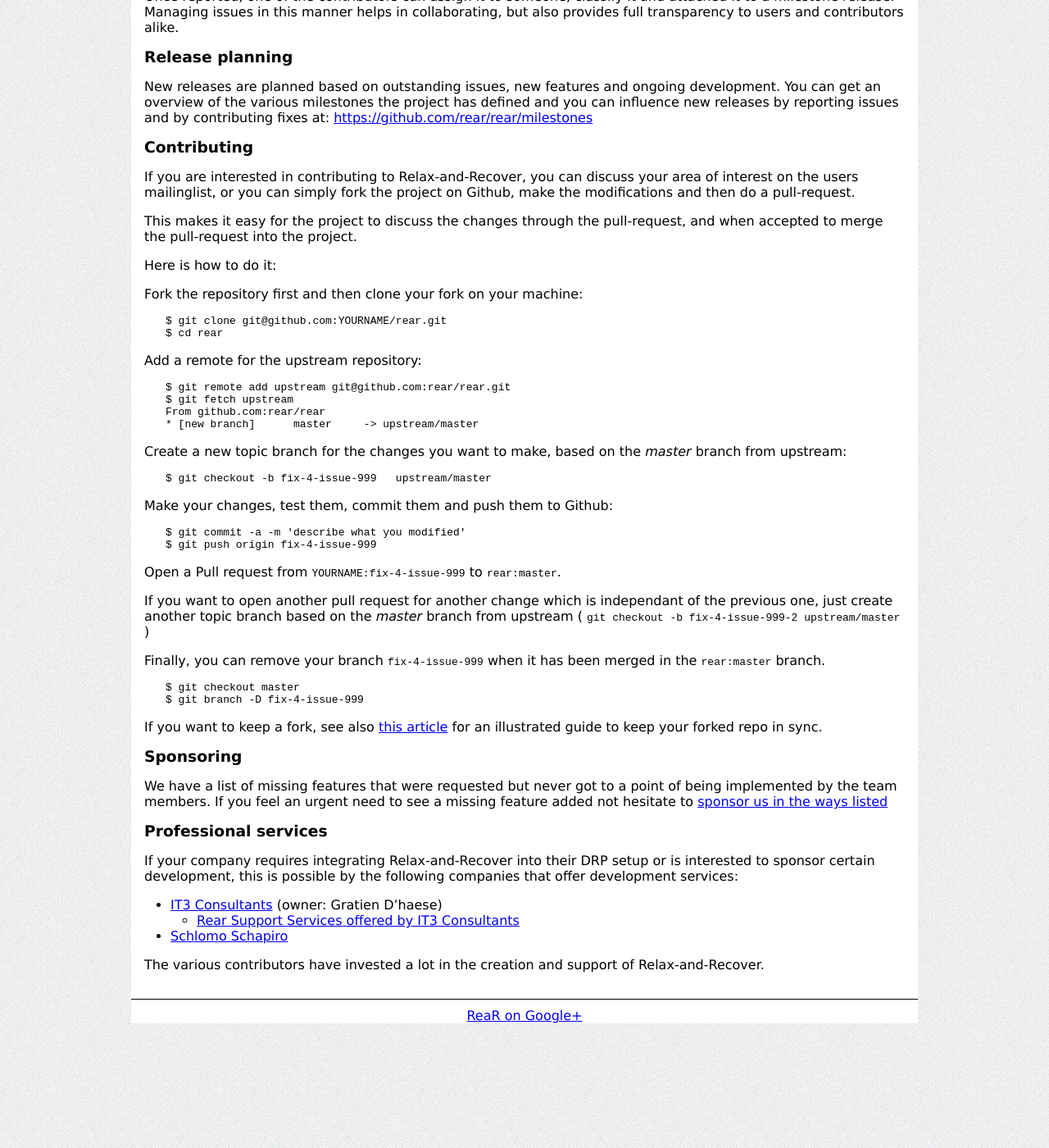
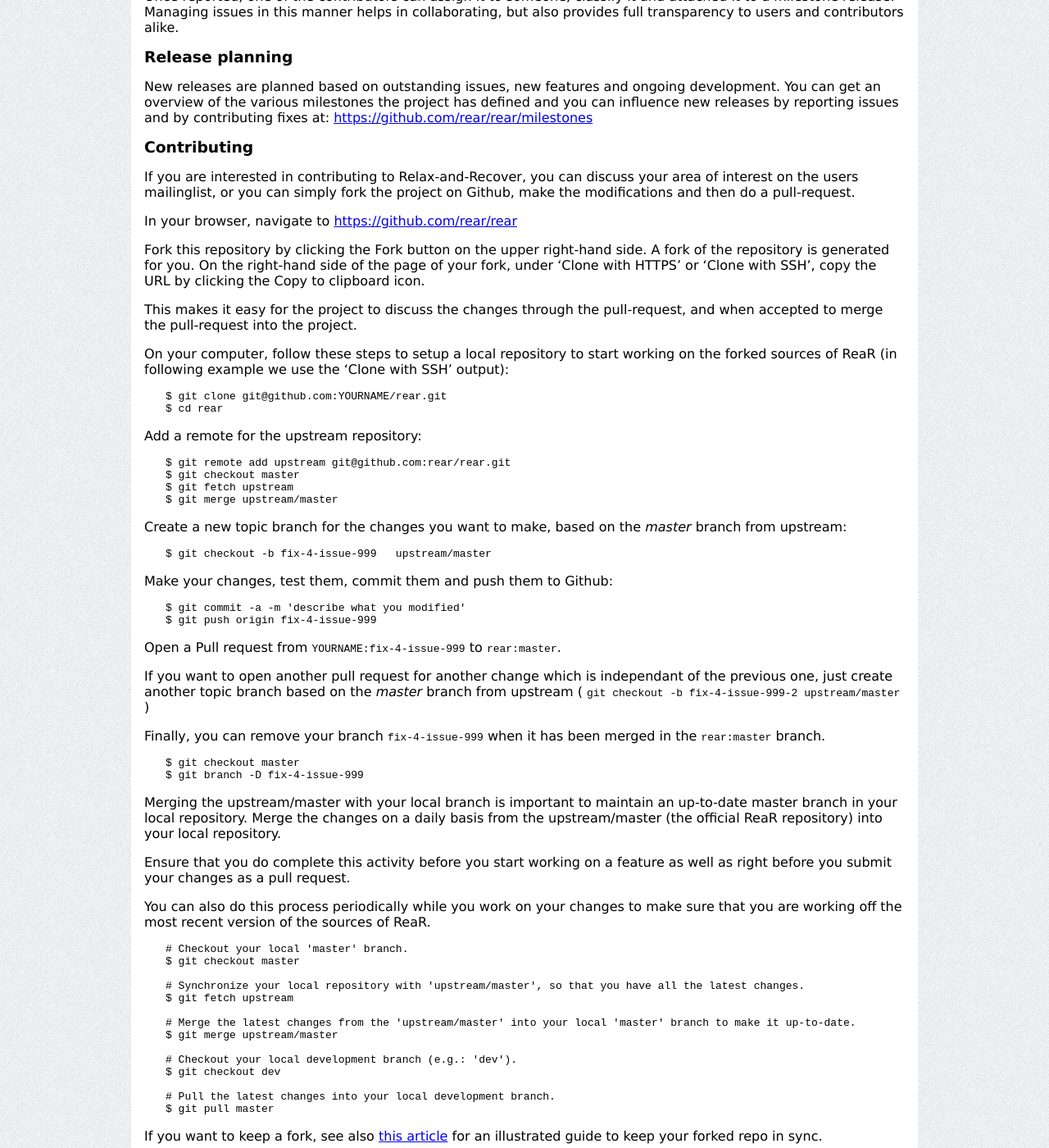
Before and after one commit to rear/rear.github.com, a Jekyll site: the page built from development/index.md, in a window 1280 px wide and 1400 px high, scrolled down 490 px. Shown: the whole window at 82% size. Built offline with Jekyll 4.4.1, drawn with Linux system fonts in a browser that asks for light colours; comment, search, counter and statistics services are not loaded.

Commit message:
clarify the forking process a bit in more detail on the development page

```diff
--- a/development/index.md
+++ b/development/index.md
@@ -44,12 +44,14 @@
 your area of interest on the users mailinglist, or you can simply fork the
 project on Github, make the modifications and then do a pull-request.
 
+In your browser, navigate to <https://github.com/rear/rear>
+
+Fork this repository by clicking the Fork button on the upper right-hand side. A fork of the repository is generated for you. On the right-hand side of the page of your fork, under 'Clone with HTTPS' or 'Clone with SSH', copy the URL by clicking the Copy to clipboard icon.
+
 This makes it easy for the project to discuss the changes through the
 pull-request, and when accepted to merge the pull-request into the project.
 
-Here is how to do it:
-
-Fork the repository first and then clone your fork on your machine:
+On your computer, follow these steps to setup a local repository to start working on the forked sources of ReaR (in following example we use the 'Clone with SSH' output):
 
     $ git clone git@github.com:YOURNAME/rear.git
     $ cd rear
@@ -57,10 +59,9 @@
 Add a remote for the upstream repository:
 
     $ git remote add upstream git@github.com:rear/rear.git
+    $ git checkout master
     $ git fetch upstream
-    From github.com:rear/rear
-    * [new branch]      master     -> upstream/master
-
+    $ git merge upstream/master
 
 Create a new topic branch for the changes you want to make, based on the *master* branch from upstream:
 
@@ -80,6 +81,27 @@
     $ git checkout master
     $ git branch -D fix-4-issue-999
 
+Merging the upstream/master with your local branch is important to maintain an up-to-date master branch in your local repository. Merge the changes on a daily basis from the upstream/master (the official ReaR repository) into your local repository.
+
+Ensure that you do complete this activity before you start working on a feature as well as right before you submit your changes as a pull request.
+
+You can also do this process periodically while you work on your changes to make sure that you are working off the most recent version of the sources of ReaR.
+
+    # Checkout your local 'master' branch.
+    $ git checkout master
+
+    # Synchronize your local repository with 'upstream/master', so that you have all the latest changes.
+    $ git fetch upstream
+
+    # Merge the latest changes from the 'upstream/master' into your local 'master' branch to make it up-to-date.
+    $ git merge upstream/master
+
+    # Checkout your local development branch (e.g.: 'dev').
+    $ git checkout dev
+
+    # Pull the latest changes into your local development branch.
+    $ git pull master
+
 If you want to keep a fork, see also [this article](https://2buntu.com/articles/1459/keeping-your-forked-repo-synced-with-the-upstream-source/) for an illustrated guide to keep your forked repo in sync.
 
 ### Sponsoring
```
